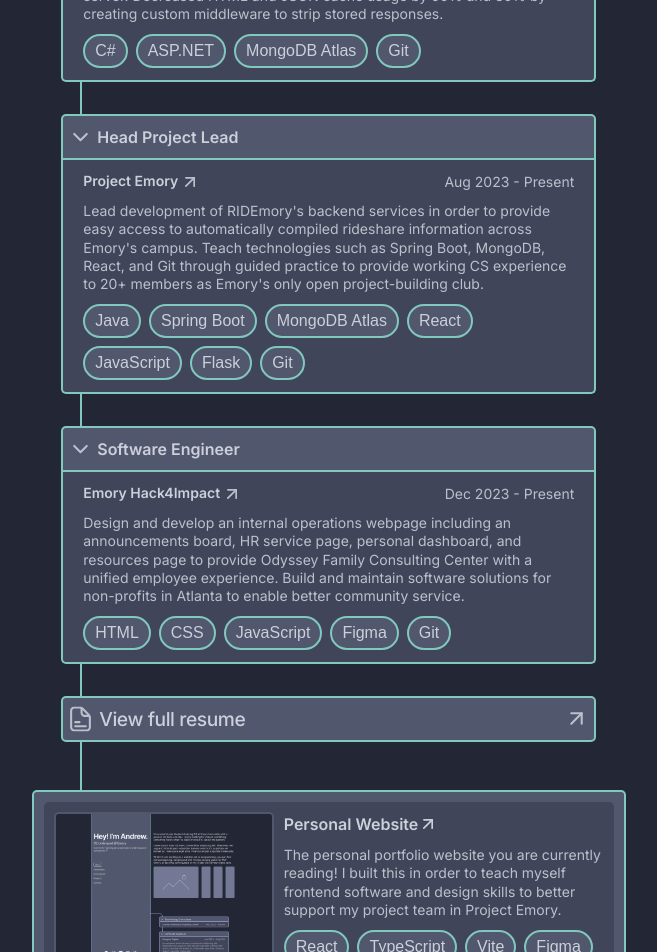
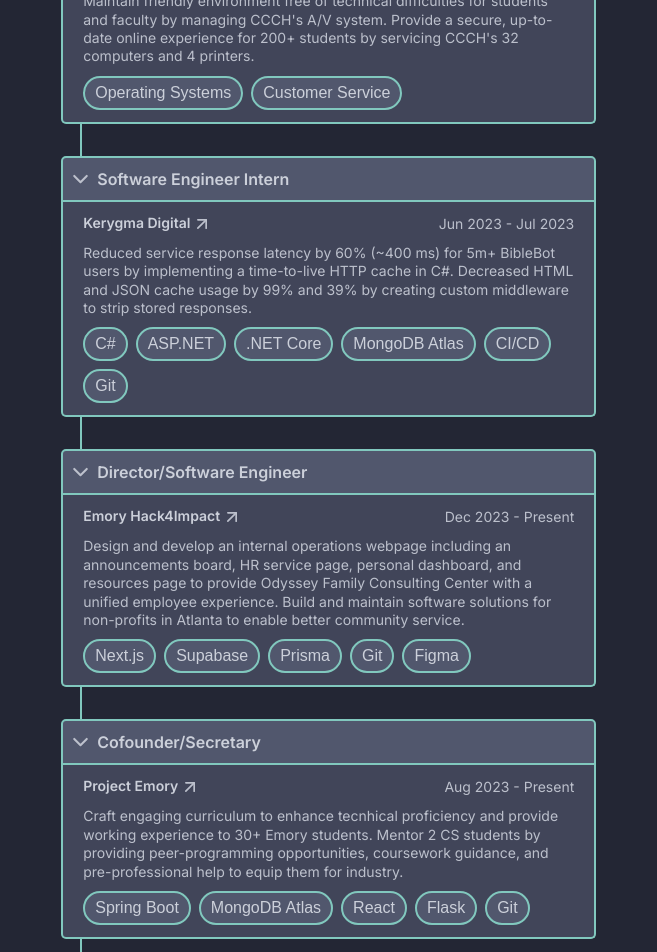
Before and after one commit to andrewtlu/andrewtlu.github.io, a React (Vite) app: page / in a window 1280 px wide. Shown: the part 1000-1952 px from the top of the page, without its empty margins (510-1167 px from the left). Built offline with nearby package versions, Linux system fonts and the light colour scheme.

Commit message:
Remove devlog, update experiences

```diff
--- a/src/App.tsx
+++ b/src/App.tsx
@@ -1,7 +1,6 @@
 import { BrowserRouter as Router, Routes, Route } from 'react-router-dom'
 import './App.css'
 import Home from './pages/Home'
-import DevLog from './pages/DevLog'
 import { SelectedProvider } from './store/selected';
 
 function App() {
@@ -10,7 +9,6 @@ function App() {
       <div className='App'>
         <Router>
           <Routes>
-            <Route path='/devlog' element={<DevLog />} />
             <Route path='*' element={<Home />} />
             <Route path='/' element={<Home />} />
           </Routes>
--- a/src/assets/experience.json
+++ b/src/assets/experience.json
@@ -1,38 +1,46 @@
 [
   [
+    {
+      "pos": "Software Engineer Intern",
+      "group": "Georgia Tech Research Institute ELSYS",
+      "groupurl": "https://www.gtri.gatech.edu/laboratories/electronic-systems-laboratory",
+      "date": "May 2024 - August 2024",
+      "desc": "Built a custom test visualizer for open architecture test engineers in 2 projects for convenient anomaly detection. Ported 180+ protocols into Pydantic models to automatically parse and validate variable-length structs in binary logs. Wrote end-to-end tests providing full functionality checks and product compliance against sponsor requirements.",
+      "skills": ["Python", "FastAPI", "SQLAlchemy", "Pytest", "Playwright",  "Svelte", "TypeScript", "Tailwind CSS", "CI/CD", "Git"]
+    },
     {
       "pos": "Technology Consultant",
       "group": "Emory University Student Digital Life",
       "groupurl": "https://ats.emory.edu/sdl/",
       "date": "Aug 2023 - Present",
       "desc": "Maintain friendly environment free of technical difficulties for students and faculty by managing CCCH's A/V system. Provide a secure, up-to-date online experience for 200+ students by servicing CCCH's 32 computers and 4 printers.",
-      "skills": ["Debugging", "Operating Systems", "Networking"]
+      "skills": ["Operating Systems", "Customer Service"]
     },
     {
-      "pos": "Software Engineer",
+      "pos": "Software Engineer Intern",
       "group":  "Kerygma Digital",
       "groupurl": "https://kerygma.digital/",
       "date": "Jun 2023 - Jul 2023",
-      "desc": "Reduced service response latency by 60% (~400 ms) by implementing a custom configurable time-to-live HTTP cache in order to create a more responsive experience for 5m+ BibleBot users across 60,000+ Discord server. Decreased HTML and JSON cache usage by 99% and 39% by creating custom middleware to strip stored responses.",
-      "skills": ["C#", "ASP.NET", "MongoDB Atlas", "Git"]
+      "desc": "Reduced service response latency by 60% (~400 ms) for 5m+ BibleBot users by implementing a time-to-live HTTP cache in C#. Decreased HTML and JSON cache usage by 99% and 39% by creating custom middleware to strip stored responses.",
+      "skills": ["C#", "ASP.NET", ".NET Core", "MongoDB Atlas", "CI/CD", "Git"]
     }
   ],
   [
     {
-      "pos": "Head Project Lead",
-      "group": "Project Emory",
-      "groupurl": "https://github.com/PROJECT-Emory-2023",
-      "date": "Aug 2023 - Present",
-      "desc": "Lead development of RIDEmory's backend services in order to provide easy access to automatically compiled rideshare information across Emory's campus. Teach technologies such as Spring Boot, MongoDB, React, and Git through guided practice to provide working CS experience to 20+ members as Emory's only open project-building club.",
-      "skills": ["Java", "Spring Boot", "MongoDB Atlas", "React", "JavaScript", "Flask", "Git"]
-    },
-    {
-      "pos": "Software Engineer",
+      "pos": "Director/Software Engineer",
       "group": "Emory Hack4Impact",
       "groupurl": "https://emory-hack4impact.github.io/",
       "date": "Dec 2023 - Present",
       "desc": "Design and develop an internal operations webpage including an announcements board, HR service page, personal dashboard, and resources page to provide Odyssey Family Consulting Center with a unified employee experience. Build and maintain software solutions for non-profits in Atlanta to enable better community service.",
-      "skills": ["HTML", "CSS", "JavaScript", "Figma", "Git"]
+      "skills": ["Next.js", "Supabase", "Prisma", "Git", "Figma"]
+    },
+    {
+      "pos": "Cofounder/Secretary",
+      "group": "Project Emory",
+      "groupurl": "https://github.com/PROJECT-Emory-2023",
+      "date": "Aug 2023 - Present",
+      "desc": "Craft engaging curriculum to enhance tecnhical proficiency and provide working experience to 30+ Emory students. Mentor 2 CS students by providing peer-programming opportunities, coursework guidance, and pre-professional help to equip them for industry.",
+      "skills": ["Spring Boot", "MongoDB Atlas", "React", "Flask", "Git"]
     }
   ]
 ]
--- a/src/components/panes.tsx
+++ b/src/components/panes.tsx
@@ -72,6 +72,9 @@ export function ExperiencePane(props: ExperiencePaneProps) {
           {props.desc}
         </div>
 
+
+        {
+          props.skills ?
           <div className='skills'>
             {
               props.skills.map(skill => {
@@ -80,7 +83,8 @@ export function ExperiencePane(props: ExperiencePaneProps) {
                 )
               })
             }
-        </div>
+          </div> : null
+        }
       </div>
     </div>
   );
--- a/src/pages/DevLog.tsx
+++ /dev/null
@@ -1,9 +0,0 @@
-function DevLog() {
-  return (
-    <div>
-      Hello! WIP
-    </div>
-  )
-}
-
-export default DevLog;
--- a/src/pages/Home.tsx
+++ b/src/pages/Home.tsx
@@ -12,7 +12,7 @@ function debounce(func: Function, delay: number) {
     clearTimeout(timeout);
     timeout = setTimeout(() => func(...args), delay);
   };
-};
+}
 
 // clear active id
 function unselectElements(elements: (Element | null)[]) {
@@ -49,13 +49,13 @@ function Home() {
 
     const scrollHandler = () => {
       for (let i = 0; i < sections.length; i++) {
-        let clientView = sections[i].getBoundingClientRect();
+        const clientView = sections[i].getBoundingClientRect();
         if (clientView.top <= 0 && clientView.bottom >= 32) {
           // change accent color
           // document.documentElement.style.setProperty('--accent', i % 2 == 1 ? 'var(--accent-1)' : 'var(--accent-2)');
 
           // update nav
-          let element = navElements[i]
+          const element = navElements[i]
           if (element instanceof Element) {
             unselectElements(navElements);
             element.id = 'active';
@@ -69,7 +69,7 @@ function Home() {
     document.addEventListener('scroll', debounce(scrollHandler, 250))
   }, []);
 
-  var count = 0;
+  let count = 0;
 
   return (
     <div className='content'>
```
Also changed, not shown: src/index.css (+7 -6 lines), 2 other files (tests, documents, lock files or other folders). Lines whose indentation alone changed are shown as unchanged.
